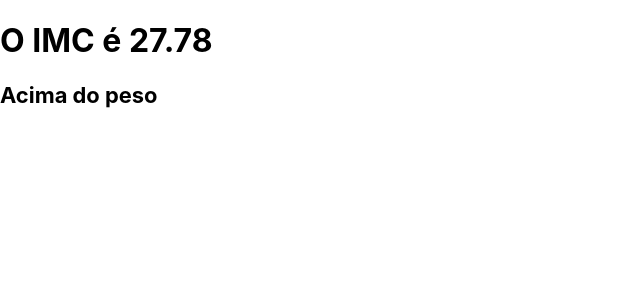
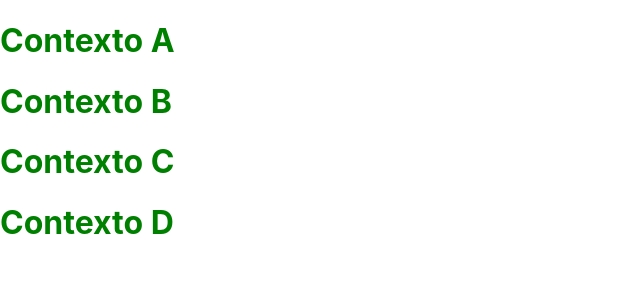
Before and after one commit to eromeromerom/PIW2023.1, a React (Create React App) app: page / in a window 1280 px wide. Shown: the top 300 px of the page, without its empty margins (0-640 px from the left). Built offline with nearby package versions, Linux system fonts and the light colour scheme.

Commit message:
comecando atividade 02

```diff
--- a/src/App.js
+++ b/src/App.js
@@ -8,6 +8,8 @@
 // import {FunctionA} from './components/04Hierarquia/FunctionA';
 import Pai from './components/atividade01/questao01/01Pai';
 import * as PC from './components/atividade01/questao02/02MeuPC'
+import ClassA from './components/atividade02/ClassContext';
+import FunctionContextA from './components/atividade02/FunctionContextA';
 function App() {
 
   return (
@@ -15,7 +17,9 @@
       {/* <MeusDados nome="Heron" curso="Design Digital" uni="Universidade Federal do Ceará"/> */}
       {/* <Temperatura /> */}
       {/* <FunctionA sobrenome = "Pereira"/> */}
-      <Pai></Pai>
+      {/* <Pai></Pai> */}
+      <ClassA />
+      <FunctionContextA />
     </div>
   );
 }
--- /dev/null
+++ b/src/components/atividade02/ClassContext.jsx
@@ -0,0 +1,31 @@
+import React from "react";
+import ColorTheme from "./MyColorContext";
+
+class ClassA extends React.Component {
+
+    render() {
+        return (
+            <ColorTheme.Provider value="green">
+                <ClassB />
+            </ColorTheme.Provider>
+        )
+    }
+}
+
+class ClassB extends React.Component {
+
+    render() {
+        let value = this.context
+        return (
+            <div>
+                <h1 style={{ color: value }}>
+                    Contexto A
+                </h1>
+            </div>
+        )
+    }
+}
+
+ClassB.contextType = ColorTheme
+
+export default ClassA
--- /dev/null
+++ b/src/components/atividade02/FunctionContextA.jsx
@@ -0,0 +1,15 @@
+import FunctionContextB from "./FunctionContextB"
+import FunctionContextC from "./FunctionContextC"
+
+import ColorTheme from "./MyColorContext"
+
+const FunctionContextA = () => {
+    return (
+         <ColorTheme.Provider value="green">
+            <FunctionContextB />
+            <FunctionContextC />
+         </ColorTheme.Provider>
+    )
+}
+
+export default FunctionContextA
--- /dev/null
+++ b/src/components/atividade02/FunctionContextB.jsx
@@ -0,0 +1,23 @@
+import FunctionContextC from "./FunctionContextC"
+import ColorTheme from "./MyColorContext"
+
+const FunctionContextB = () => {
+    return (
+        <ColorTheme.Consumer>
+            {
+                (value) => {
+                    return (
+                        <div>
+                            <h1 style={{ color: value }}>
+                                Contexto B
+                            </h1>
+                        </div>
+                    )
+                }
+            }
+        </ColorTheme.Consumer>
+
+    )
+}
+
+export default FunctionContextB
--- /dev/null
+++ b/src/components/atividade02/FunctionContextC.jsx
@@ -0,0 +1,24 @@
+import ColorTheme from "./MyColorContext"
+import FunctionContextD from "./FunctionContextD"
+
+const FunctionContextC = () => {
+    return (
+        <ColorTheme.Consumer>
+            {
+                (value) => {
+                    return (
+                        <div>
+                            <h1 style={{ color: value }}>
+                                Contexto C
+                            </h1>
+                            <FunctionContextD />
+                        </div>
+                    )
+                }
+            }
+        </ColorTheme.Consumer>
+
+    )
+}
+
+export default FunctionContextC
--- /dev/null
+++ b/src/components/atividade02/FunctionContextD.jsx
@@ -0,0 +1,23 @@
+
+import ColorTheme from "./MyColorContext"
+
+const FunctionContextD = () => {
+    return (
+        <ColorTheme.Consumer>
+            {
+                (value) => {
+                    return (
+                        <div>
+                            <h1 style={{ color: value }}>
+                                Contexto D
+                            </h1>
+                        </div>
+                    )
+                }
+            }
+        </ColorTheme.Consumer>
+
+    )
+}
+
+export default FunctionContextD
--- /dev/null
+++ b/src/components/atividade02/MyColorContext.jsx
@@ -0,0 +1,4 @@
+import { createContext } from "react"
+const ColorTheme = createContext("")
+
+export default ColorTheme
```
